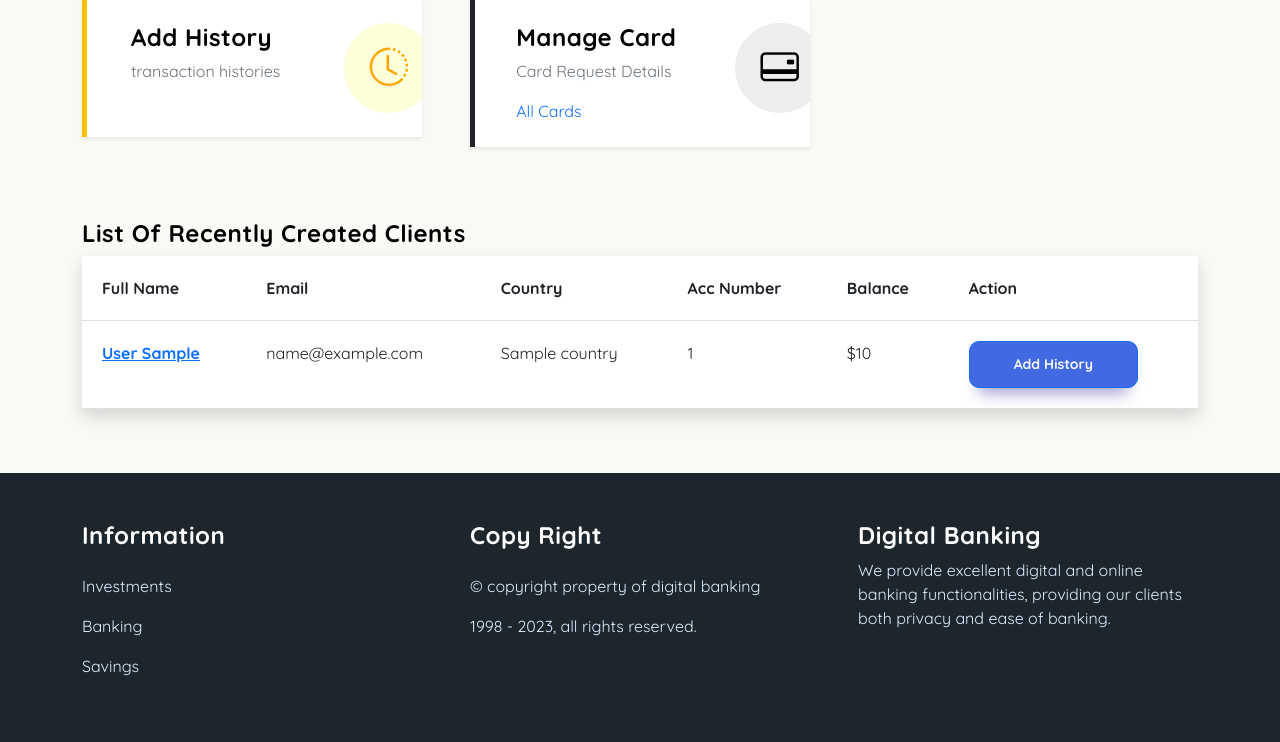
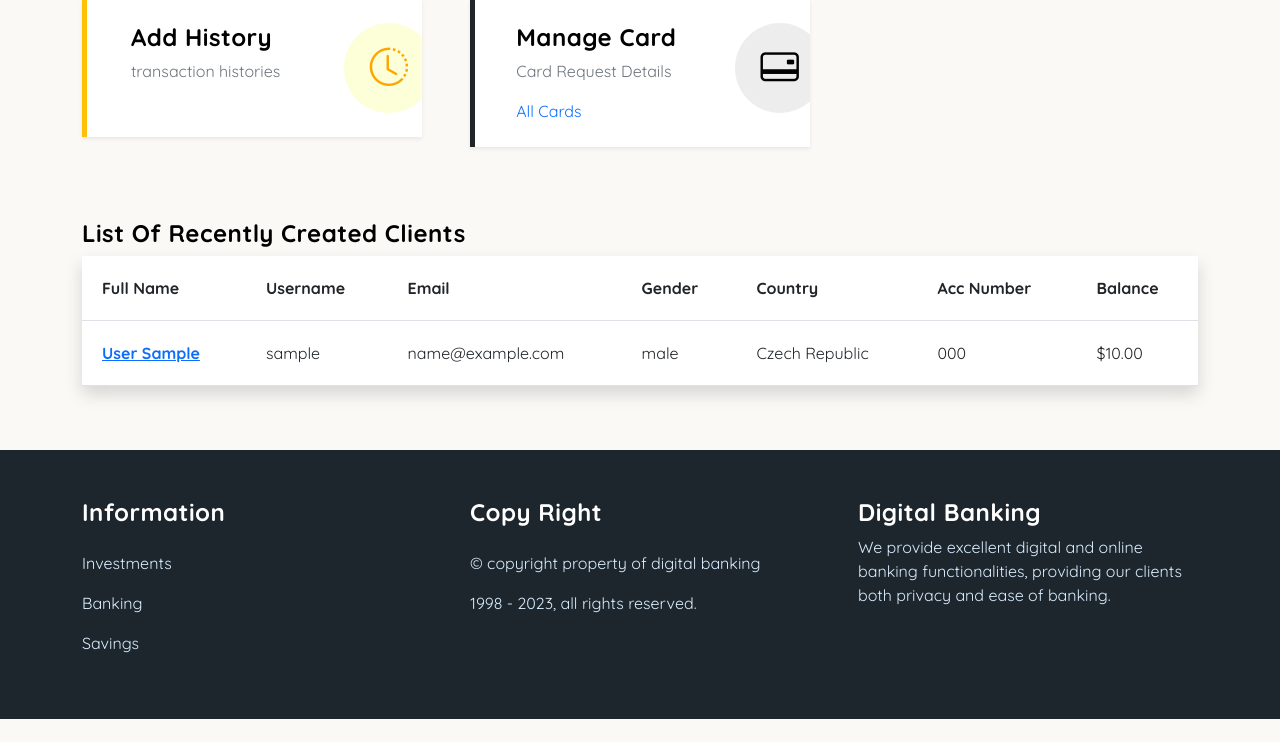
Before and after one commit to ndmichael/digital_banking, a Django app: template admin_dashboard/templates/dashboard/dashboard.html in a window 1280 px wide. Shown: the part 615-1357 px from the top of the page. After the commit the page ends 1334 px from the top, so only its background shows below. Run offline with Django 5.2, Linux system fonts and the light colour scheme; tables that the repository leaves empty hold one stand-in row (values such as "Sample post"); the template is opened without the code that fills it: values that come from a table or form of the project are taken from there, most other values are stand-ins (such as "Sample title", 1, 10 or a date in 2020); some libraries are stand-ins or nearby versions.

Commit message:
looped through users

```diff
--- a/admin_dashboard/templates/dashboard/dashboard.html
+++ b/admin_dashboard/templates/dashboard/dashboard.html
@@ -102,41 +102,43 @@
         <section class="row mt-5">
             <div class="col-12 col-md-12">
                 <h4 class="pt-4">List Of Recently Created Clients</h4>
-                {% if clients %}
+                {% if users %}
                 <table class="table table-responsive bg-white shadow">
                     <thead>
                         <tr>
-                            <th scope="col">Full Name</th>
-                            <th scope="col">Email</th>
-                            <th scope="col">Country</th>
-                            <th scope="col">Acc Number</th>
-                            <th scope="col">Balance</th>
-                            <th scope="col">Action</th>
+                            <th>Full Name</th>
+                            <th>Username</th>
+                            <th>Email</th>
+                            <th>Gender</th>
+                            <th>Country</th>
+                            <th>Acc Number</th>
+                            <th>Balance</th>
                         </tr>
                     </thead>
                     <tbody>
-                        {%for client in clients %}
+                        {%for user in users %}
                         <tr>
                             <td>
                                 <b>
                                     <a href=""
                                         class="text-primary">
-                                        {{client.user.last_name}}
-                                        {{client.user.first_name}}
+                                        {{user.last_name}}
+                                        {{user.first_name}}
                                     </a>
                                 </b>
                             </td>
                             <td>
-                                {{client.user.email}}
+                                {{user.username}}
                             </td>
-                            <td>{{ client.country.name}}</td>
-                            <td>{{client.account_number }}</td>
-                            <td>&#36;{{client.balance}}</td>
                             <td>
-                                <a href="" class="btn btn-sm btn-primary text-light">
-                                    Add History
-                                </a>
+                                {{user.email}}
                             </td>
+                            <td>
+                                {{user.gender}}
+                            </td>
+                            <td>{{ user.country.name}}</td>
+                            <td>{{user.savings.number }}</td>
+                            <td>&#36;{{user.savings.balance}}</td>
                         </tr>
                         {% endfor %}
                     </tbody>
```
